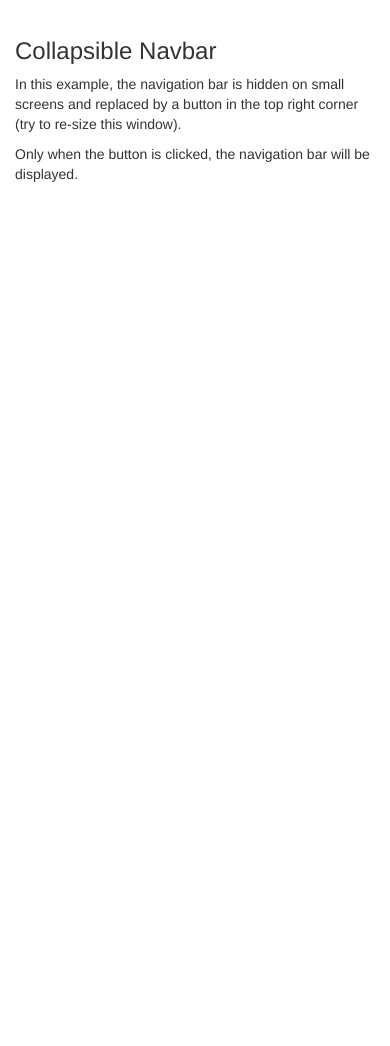
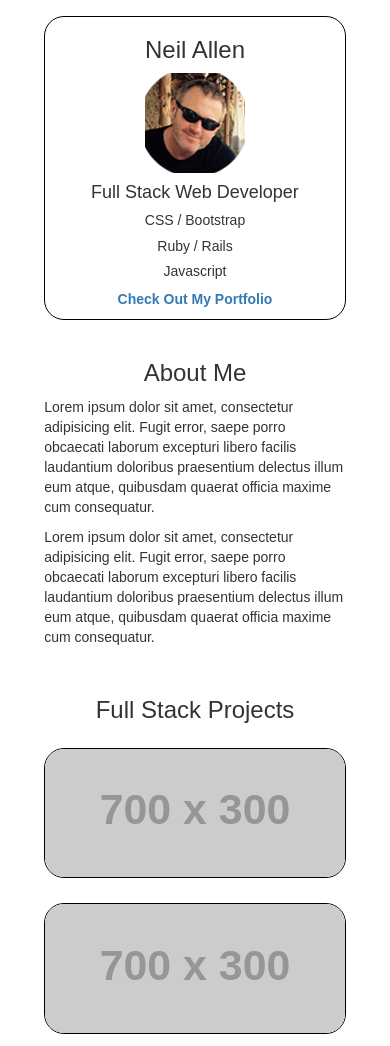
Before and after one commit to ndallen/altacademy-html-css-project, a plain HTML site: page index.html in a window 390 px wide. Shown: the part 54-1100 px from the top of the page. Before the commit the page ends 844 px from the top, so only its background shows below. Drawn offline with nearby package versions, Linux system fonts and the light colour scheme; files that its build step writes are made by us from their sources; placeholder pictures from the web are drawn by us.

Commit message:
added mobile first placeholders and bio

```diff
--- a/css/style.css
+++ b/css/style.css
@@ -0,0 +1,54 @@
+body {
+	background-color: #fff;
+	font-family: 'Raleway', sans-serif;
+	font-weight: 700;
+	/*background-image: url("/images/main/back-image.jpg");*/
+	background-repeat: no-repeat;
+	background-color: #fff;
+	padding-top: 45px;
+
+	}
+
+
+.main-content {
+	width: 85%;
+
+	/*background-color: lightgrey;*/
+}
+#logo {
+	font-weight: 300;
+}
+
+.bio-box {
+	margin-top: 25px;
+	text-align: center;
+	border: solid 1px black;
+	border-radius: 20px;
+	background-color: white;
+}
+
+.profile-pic {
+	margin: 0 auto;
+}
+
+ul {
+    list-style-position: inside;
+
+}
+
+.portfolio-images {
+	margin-top: 25px;
+	width: 100%;
+	border: solid 1px black;
+	border-radius: 20px;
+
+}
+
+.mobile-title {
+	padding-top: 20px;
+	text-align: center;
+}
+
+.about-us {
+	font-weight: 400;
+}
--- a/index.html
+++ b/index.html
@@ -12,8 +12,8 @@
   <script src="https://maxcdn.bootstrapcdn.com/bootstrap/3.3.7/js/bootstrap.min.js"></script>
 </head>
 <body>
-
-<nav class="navbar navbar-inverse">
+<div class="body-back">
+<nav class="navbar navbar-inverse navbar-fixed-top">
   <div class="container-fluid">
     <div class="navbar-header">
       <button type="button" class="navbar-toggle" data-toggle="collapse" data-target="#myNavbar">
@@ -45,12 +45,60 @@
     </div>
   </div>
 </nav>
+<div class="container main-content">
+    <div class="row">
+        <div class="col-xs-12 col-sm-12 bio">
+        <div class="bio-box">
 
-<div class="container">
-  <h3>Collapsible Navbar</h3>
-  <p>In this example, the navigation bar is hidden on small screens and replaced by a button in the top right corner (try to re-size this window).
-  <p>Only when the button is clicked, the navigation bar will be displayed.</p>
-</div>
+            <h3>Neil Allen</h3>
+            <img src="images/main/profile.jpg" class="profile-pic img-responsive" alt="profile pic">
+            <h4>Full Stack Web Developer</h4>
+           <h5>CSS / Bootstrap</h5>
+             <h5>Ruby / Rails</h5>
+            <h5>Javascript</h5>
 
+            <p><a href="portfolio.html">Check Out My Portfolio</a></p>
+
+
+
+    </div> <!-- bio-box div -->
+
+    </div> <!-- bootstrap sizing -->
+         <div class="col-xs-12 col-sm-12 about-us">
+            <h3 class="mobile-title">About Me</h3>
+            <p>Lorem ipsum dolor sit amet, consectetur adipisicing elit. Fugit error, saepe porro obcaecati laborum excepturi libero facilis laudantium doloribus praesentium delectus illum eum atque, quibusdam quaerat officia maxime cum consequatur.</p>
+             <p>Lorem ipsum dolor sit amet, consectetur adipisicing elit. Fugit error, saepe porro obcaecati laborum excepturi libero facilis laudantium doloribus praesentium delectus illum eum atque, quibusdam quaerat officia maxime cum consequatur.</p>
+
+
+         </div> <!-- widths    -->
+
+        <div class="col-xs-12 col-sm-12 portfolio">
+
+             <div >
+
+            <h3 class="mobile-title">Full Stack Projects</h3>
+
+            <a href="https://placeholder.com"><img src="http://via.placeholder.com/700x300" class=" portfolio-images img-responsive"></a>
+            <a href="https://placeholder.com"><img src="http://via.placeholder.com/700x300" class=" portfolio-images img-responsive"></a>
+            <a href="https://placeholder.com"><img src="http://via.placeholder.com/700x300" class=" portfolio-images img-responsive"></a>
+            <h3 id="front-end-title">Front End Projects</h3>
+
+            <a href="https://placeholder.com"><img src="http://via.placeholder.com/700x300" class=" portfolio-images img-responsive"></a>
+            <a href="https://placeholder.com"><img src="http://via.placeholder.com/700x300" class=" portfolio-images img-responsive"></a>
+            <a href="https://placeholder.com"><img src="http://via.placeholder.com/700x300" class=" portfolio-images img-responsive"></a>
+             <h3 id="front-end-title">Back End Projects</h3>
+             <a href="https://placeholder.com"><img src="http://via.placeholder.com/700x300" class=" portfolio-images img-responsive"></a>
+            <a href="https://placeholder.com"><img src="http://via.placeholder.com/700x300" class=" portfolio-images img-responsive"></a>
+            <a href="https://placeholder.com"><img src="http://via.placeholder.com/700x300" class=" portfolio-images img-responsive"></a>
+
+    </div> <!-- portfolo placeholders -->
+</div> <!-- row div -->
+</div> <!-- container div -->
+   <footer>
+       <div class="col-xs-12 col-sm-12" >
+
+
+       </div> <!-- widths -->
+   </footer>
 </body>
 </html>
```
Also changed, not shown: images/main/back-image.jpg (added), images/main/main_main.jpg (added), images/main/placeholder.png (added), images/main/profile.jpg (added), 1 other file.
